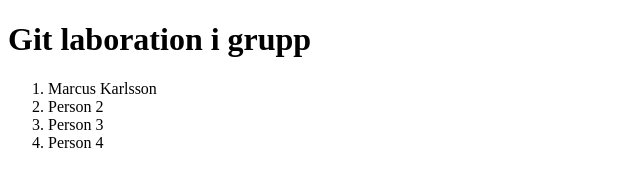
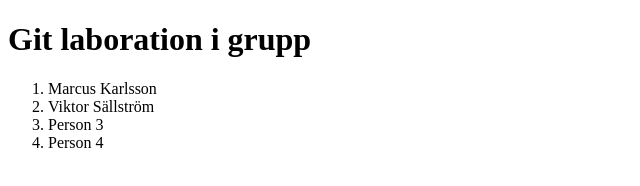
Before and after one commit to karlssonmarcus/MyFolder, a plain HTML site: page index.html in a window 1280 px wide. Shown: the full height of the page, 0-640 px from the left. Drawn offline with Linux system fonts and the light colour scheme.

Commit message:
Uppdaterar person 2

```diff
--- a/index.html
+++ b/index.html
@@ -11,7 +11,7 @@
 
     <ol>
         <li>Marcus Karlsson</li>
-        <li>Person 2</li>
+        <li>Viktor Sällström</li>
         <li>Person 3</li>
         <li>Person 4</li>
     </ol>
```
